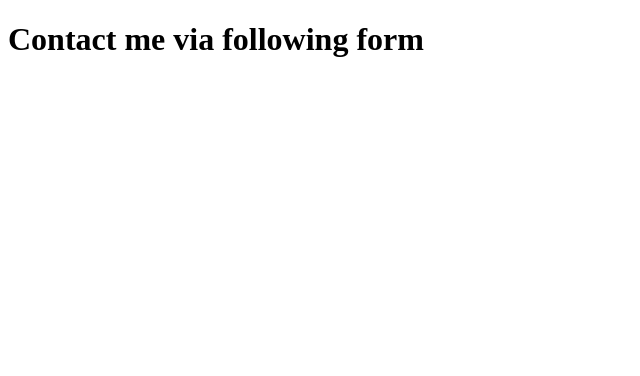
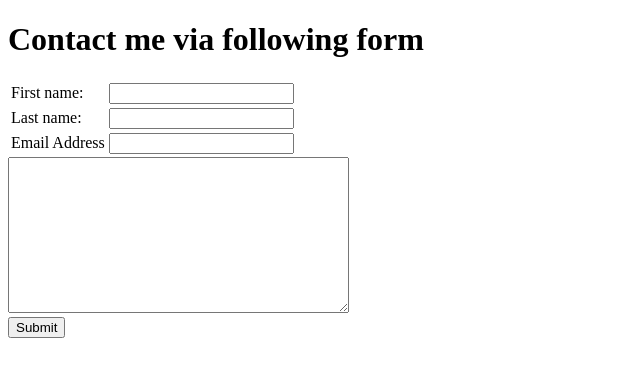
Before and after one commit to Temur87/temursoftware, a plain HTML site: page hireMe.html in a window 1280 px wide. Shown: the whole page, without its empty margins (0-640 px from the left). Drawn offline with Linux system fonts and the light colour scheme.

Commit message:
hireMe updated

```diff
--- a/hireMe.html
+++ b/hireMe.html
@@ -9,5 +9,38 @@
     Contact me via following form
 </h1>
 <!--Add a form here-->
+<form action="index.html">
+    <table>
+        <tr>
+            <td>
+                <label for="fname">First name:</label>
+            </td>
+            <td>
+                <input type="text" id="fname" name="fname"><br>
+            </td>
+        </tr>
+
+        <tr>
+            <td>
+                <label for="lname">Last name:</label>
+            </td>
+            <td>
+                <input type="text" id="lname" name="lname"><br>
+            </td>
+        </tr>
+
+        <tr>
+            <td>
+                <label for="emailaddress">Email Address</label>
+            </td>
+            <td>
+                <input type="email" id="emailaddress" name="emailaddress"><br>
+            </td>
+        </tr>
+    </table>
+
+    <textarea name="Email Content" rows="10" cols="40"></textarea><br>
+    <input type="submit" value="Submit">
+</form>
 </body>
 </html>
```
